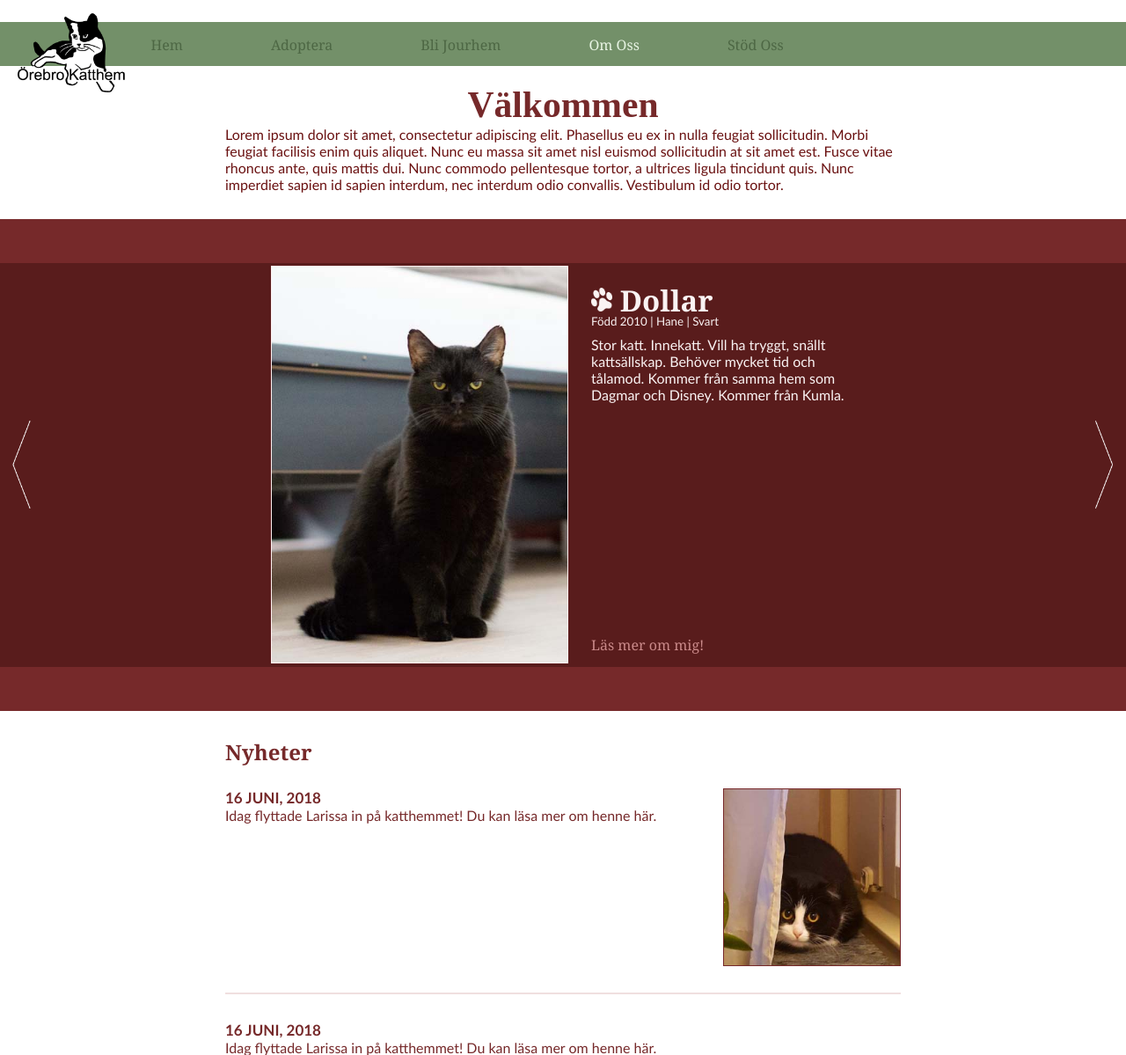
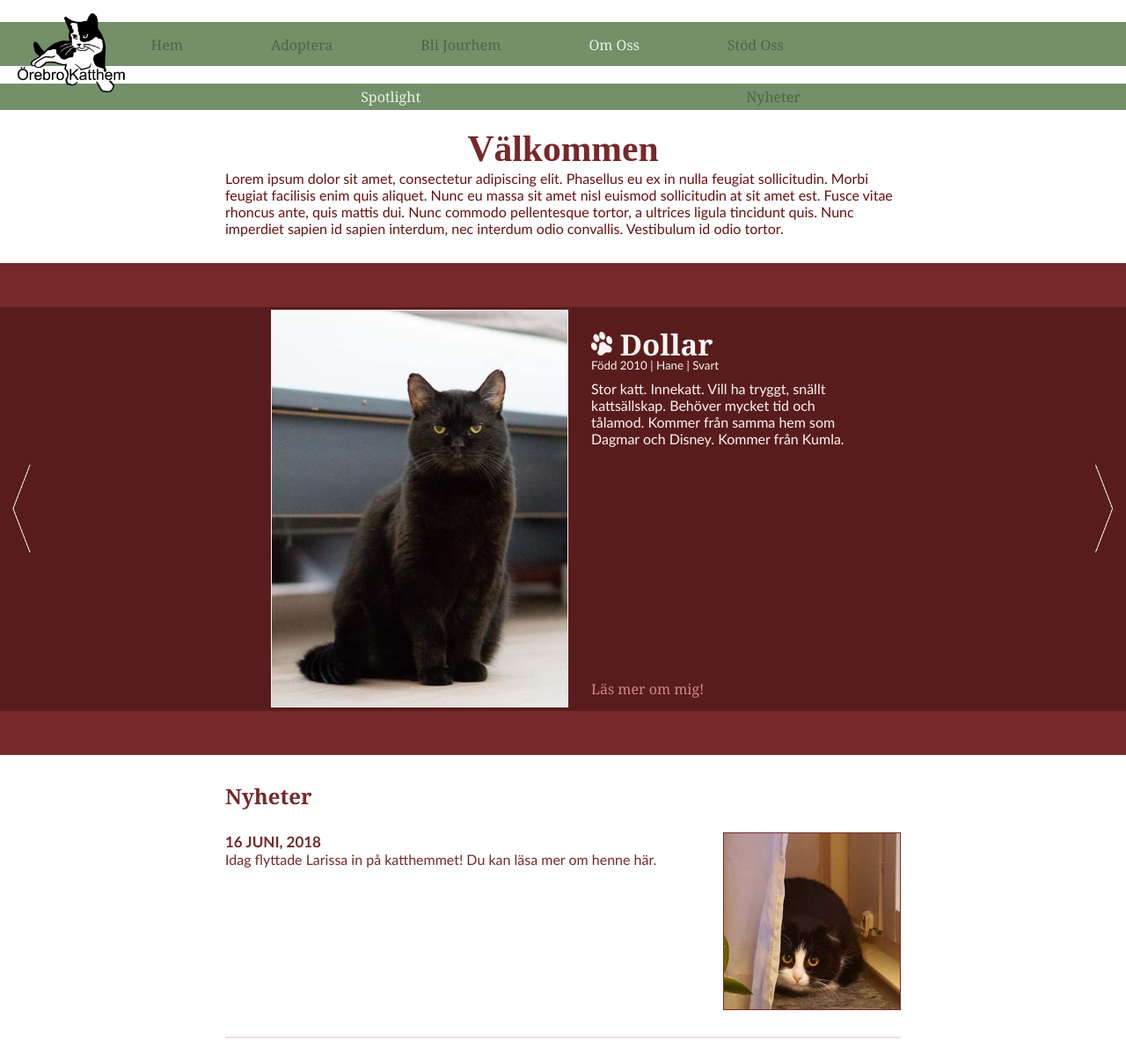
Before and after one commit to Weyenriah/orebrokatthem, a PHP site: page / in a window 1280 px wide. Shown: the top 1199 px of the page at 88% size. Run offline with PHP 8.4, Linux system fonts and the light colour scheme; some libraries are stand-ins or nearby versions.

Commit message:
Add just a few teeny tiny changes

```diff
--- a/pages/index.php
+++ b/pages/index.php
@@ -9,6 +9,14 @@
     <!-- Calls for navigation -->
     <?php include('../components/navigation.php') ?>
 
+    <!-- Specific navigation for this page -->
+    <nav class="second-navbar">
+        <ul class="second-nav-list">
+            <li><a class="active" href="#carousel"> Spotlight </a></li>
+            <li><a href="#newsflow"> Nyheter </a></li>
+        </ul>
+    </nav>
+
     <!-- Specific heading to this page -->
     <header class="header">
         <h1>Välkommen</h1>
@@ -17,7 +25,7 @@
     </header>
 
     <!-- Carousel -->
-    <section class="carousel-container red-background">
+    <section class="carousel-container red-background" id="carousel">
         <div class="slide fade">
             <div class="image"> <img src="../images/dollar.jpg"> </div>
             <div class="carousel-text">
--- a/style/pages/jour.css
+++ b/style/pages/jour.css
@@ -83,6 +83,7 @@
 }
 #report input:not(:last-child) {
     height: 26px;
+    padding-left: 7px;
 }
 
 /* Submit button styling */
```
